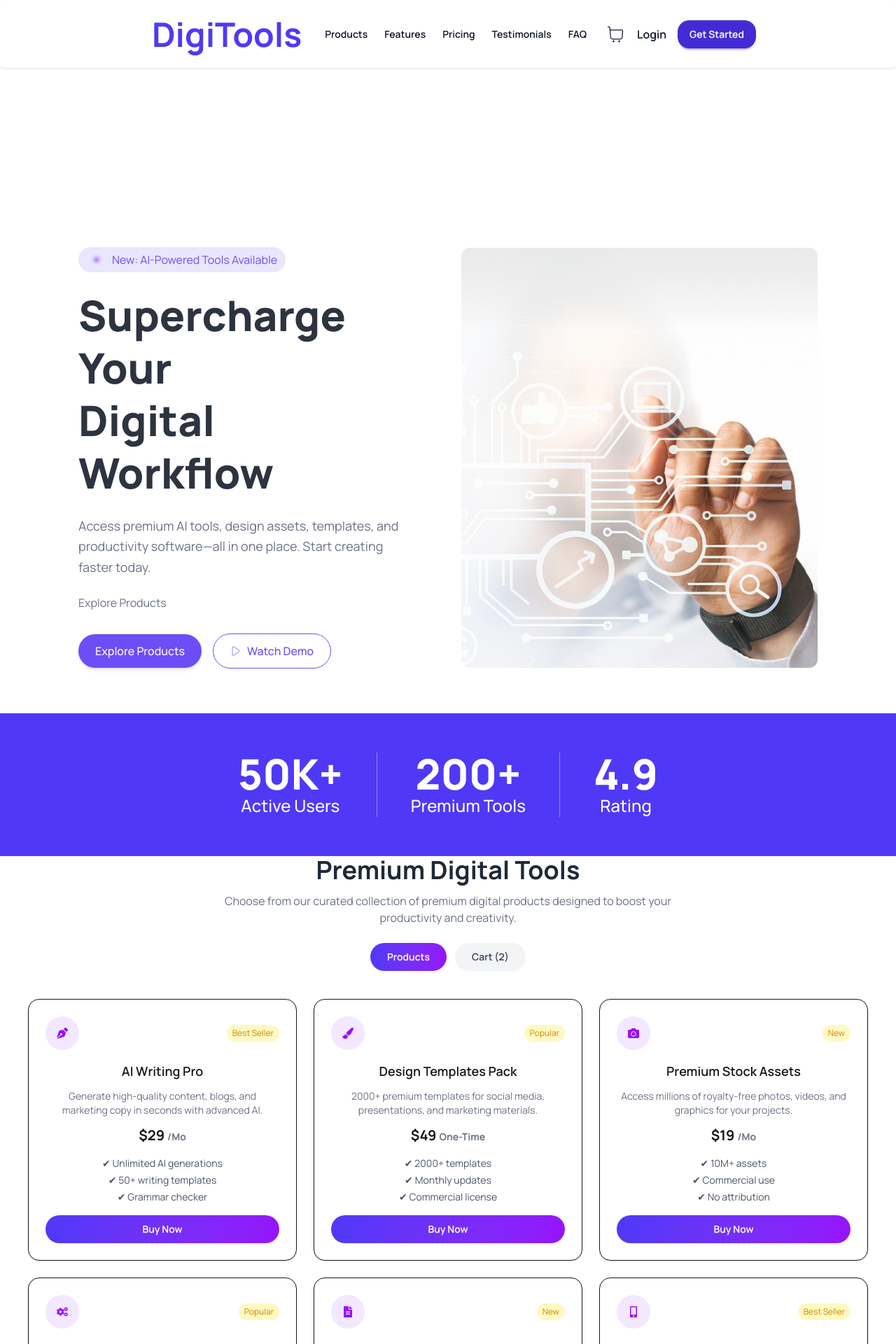
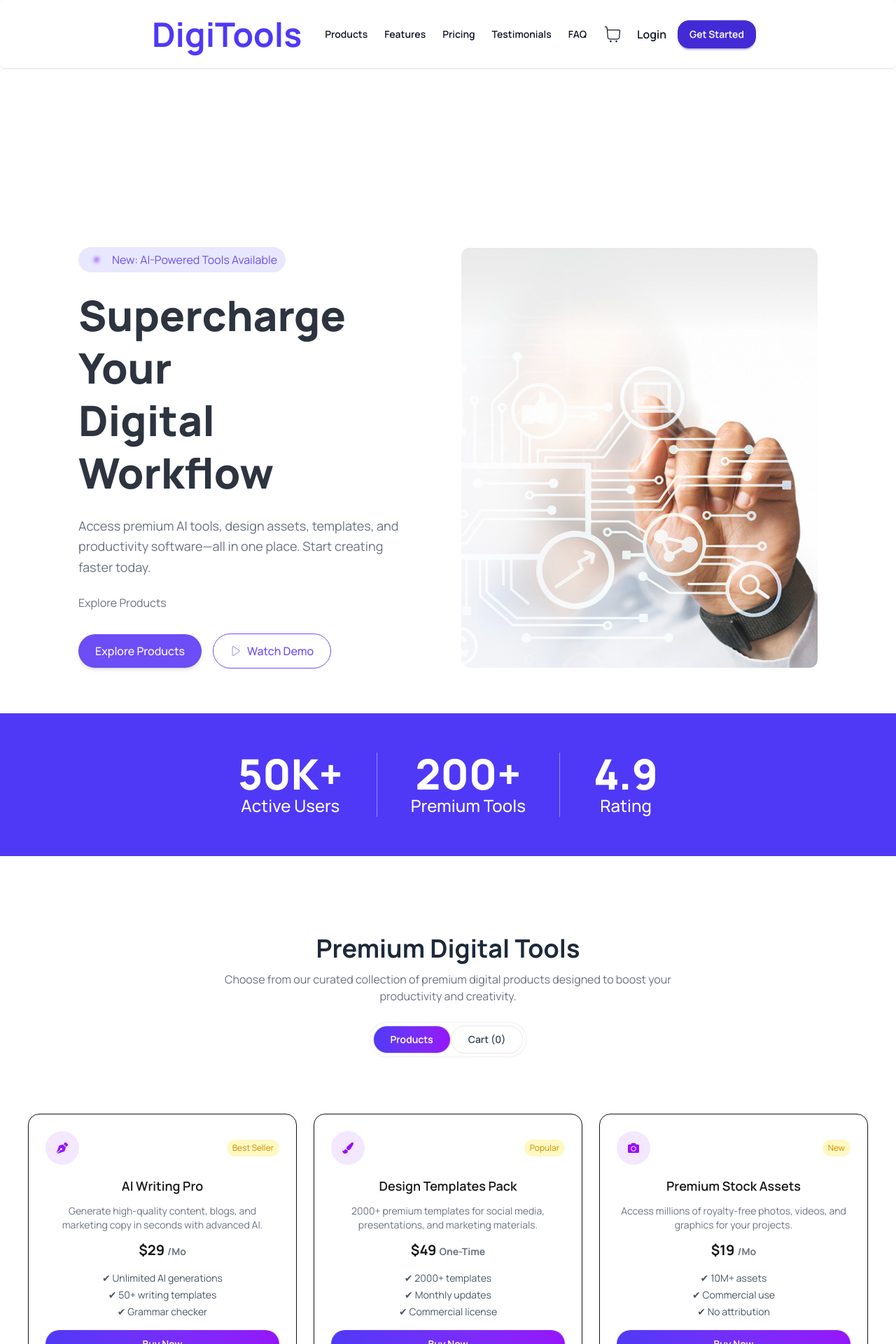
Before and after one commit to Samincode01/DigiTools-Platform, a React (Vite) app: page / in a window 1280 px wide. Shown: the top 1920 px of the page at 70% size. Built offline with nearby package versions, Linux system fonts and the light colour scheme.

Commit message:
Completed the project

```diff
--- a/src/App.jsx
+++ b/src/App.jsx
@@ -1,32 +1,32 @@
-import { useState } from 'react'
-import './App.css'
-import NavBar from './components/NavBar/NavBar'
-import HeroSectionnew from './components/NavBar/HeroSectionnew/HeroSectionnew'
-import RatingSection from './components/NavBar/RatingSection/RatingSection'
-import GetStarted from './components/GetStarted/GetStarted'
-import PricingSection from './components/PricingSection/PricingSection'
-import TransformSection from './components/TransformSection/TransformSection'
-import FooterSection from './components/FooterSection/FooterSection'
-import ProductSection from './components/ProductSection/ProductSection'
+import { useState } from "react";
+import "./App.css";
+import NavBar from "./components/NavBar/NavBar";
+import HeroSectionnew from "./components/NavBar/HeroSectionnew/HeroSectionnew";
+import RatingSection from "./components/NavBar/RatingSection/RatingSection";
+import GetStarted from "./components/GetStarted/GetStarted";
+import PricingSection from "./components/PricingSection/PricingSection";
+import TransformSection from "./components/TransformSection/TransformSection";
+import FooterSection from "./components/FooterSection/FooterSection";
+import ProductSection from "./components/ProductSection/ProductSection";
 
 function App() {
-
+  const [cart, setCart] = useState([]);
 
   return (
-   <>
-   <div>
-    <NavBar></NavBar>
-   <HeroSectionnew></HeroSectionnew>
-   <RatingSection></RatingSection>
-   <ProductSection></ProductSection>
-   <GetStarted></GetStarted>
-   <PricingSection></PricingSection>
-   <TransformSection></TransformSection>
-   <FooterSection></FooterSection>
-   </div>
+    <div>
+      <NavBar cart={cart} />
 
-   </>
-  )
+      <HeroSectionnew />
+      <RatingSection />
+
+      <ProductSection cart={cart} setCart={setCart} />
+
+      <GetStarted />
+      <PricingSection />
+      <TransformSection />
+      <FooterSection />
+    </div>
+  );
 }
 
-export default App
+export default App;
--- a/src/components/NavBar/NavBar.jsx
+++ b/src/components/NavBar/NavBar.jsx
@@ -1,7 +1,7 @@
 import React from 'react';
 import { CiShoppingCart } from 'react-icons/ci';
 
-const NavBar = () => {
+const NavBar = ({cart}) => {
     return (
         <div>
             <div className="m-auto px-48 py-4 max-lg:collapse bg-white lg:mb-48 shadow-sm w-full rounded-md items-center">
@@ -25,7 +25,15 @@ const NavBar = () => {
     </div>
     <div className="navbar-end font-semibold">
         <ul className='flex justify-between gap-4 items-center text-[#101727]'>
-            <li className='text-3xl cursor-pointer hover:bg-gray-100'> <CiShoppingCart/> </li>
+            <li className="relative text-3xl cursor-pointer hover:bg-gray-100 p-1">
+  <CiShoppingCart />
+
+  {cart.length > 0 && (
+    <span className="absolute -top-2 -right-2 bg-red-500 text-white text-[10px] w-5 h-5 flex items-center justify-center rounded-full">
+      {cart.length}
+    </span>
+  )}
+</li>
             <li className='cursor-pointer hover:bg-gray-100'>Login</li>
             <li><button className="btn btn-primary rounded-2xl text-white">Get Started</button></li>
         </ul>
--- a/src/components/ProductSection/ProductCard.jsx
+++ b/src/components/ProductSection/ProductCard.jsx
@@ -1,4 +1,4 @@
-import React, { useEffect, useState } from "react";
+import React from "react";
 import {
   FaPenNib,
   FaPaintBrush,
@@ -16,18 +16,74 @@ const iconMap = {
   file: FaFileAlt,
   mobile: FaMobileAlt,
 };
-const ProductCard = () => {
-    const [products, setProducts] = useState([]);
-    useEffect(()=>{
-            fetch('../../../public/data.json')
-            .then(res=>res.json())
-            .then((data)=>setProducts(data.products));
 
-    },[]);
+const ProductCard = ({ items, addToCart, removeFromCart, view }) => {
 
+  // 🟣 CART VIEW
+  if (view === "cart") {
     return (
+      <div className="max-w-3xl mx-auto space-y-4 p-10">
+
+        <h2 className="text-xl font-semibold text-left mb-4">Your Cart</h2>
+
+        {items.map((item) => {
+          const Icon = iconMap[item.icon];
+
+          return (
+            <div
+              key={item.id}
+              className="flex items-center justify-between bg-gray-100 p-4 rounded-xl"
+            >
+
+              <div className="flex items-center gap-4">
+                <div className="w-12 h-12 rounded-full bg-white flex items-center justify-center">
+                  <Icon className="text-purple-600 text-lg" />
+                </div>
+
+                <div className="text-center">
+                  <h3 className="font-semibold text-[18px]">
+                    {item.title}
+                  </h3>
+                  <p className="text-sm text-gray-500 mt-1 text-left">
+                    {item.price}
+                  </p>
+                </div>
+              </div>
+
+              <button
+                onClick={() => removeFromCart(item.id)}
+                className="text-red-500 text-sm"
+              >
+                Remove
+              </button>
+            </div>
+          );
+        })}
+
+
+        <div className="flex justify-between mt-6 font-semibold text-lg">
+          <span className='text-[#627382] text-[16px]'>Total:</span>
+          <span className='text-[#627382] text-[16px]'>
+            $
+            {items.reduce(
+              (total, item) =>
+                total + parseInt(item.price.replace("$", "")),
+              0
+            )}
+          </span>
+        </div>
+
+        <button className="w-full mt-4 py-3 rounded-full bg-gradient-to-r from-[#4f39f6] to-[#9514fa] font-bold text-white text-[16px] hover:cursor-pointer">
+          Proceed To Checkout
+        </button>
+      </div>
+    );
+  }
+
+
+  return (
     <div className="grid md:grid-cols-3 gap-6 p-10">
-      {products.map((item) => {
+      {items.map((item) => {
         const Icon = iconMap[item.icon];
 
         return (
@@ -64,7 +120,10 @@ const ProductCard = () => {
               ))}
             </ul>
 
-            <button className="btn w-full rounded-full bg-gradient-to-r from-[#4f39f6] to-[#9514fa] text-white border-none">
+            <button
+              onClick={() => addToCart(item)}
+              className="btn w-full rounded-full bg-gradient-to-r from-[#4f39f6] to-[#9514fa] text-white border-none"
+            >
               Buy Now
             </button>
           </div>
@@ -74,6 +133,4 @@ const ProductCard = () => {
   );
 };
 
-
-
 export default ProductCard;
--- a/src/components/ProductSection/ProductSection.jsx
+++ b/src/components/ProductSection/ProductSection.jsx
@@ -1,9 +1,31 @@
-import React from 'react';
-import ProductCard from './ProductCard';
+import React, { useState, useEffect } from "react";
+import ProductCard from "./ProductCard";
 
-const ProductSection = () => {
+const ProductSection = ({ cart, setCart }) => {
+  const [products, setProducts] = useState([]);
+  const [view, setView] = useState("products");
+
+  useEffect(() => {
+    fetch("/data.json")
+      .then((res) => res.json())
+      .then((data) => setProducts(data.products));
+  }, []);
+
+  const addToCart = (item) => {
+    setCart((prev) => {
+      if (prev.find((p) => p.id === item.id)) return prev;
+      return [...prev, item];
+    });
+  };
+
+  const removeFromCart = (id) => {
+    setCart((prev) => prev.filter((item) => item.id !== id));
+  };
+
+  const displayedItems = view === "products" ? products : cart;
+
   return (
-         <div className="text-center mb-12">
+    <div className="text-center mb-12 mt-28">
       <h1 className="text-4xl font-bold text-gray-800 mb-3">
         Premium Digital Tools
       </h1>
@@ -12,19 +34,40 @@ const ProductSection = () => {
         Choose from our curated collection of premium digital products designed
         to boost your productivity and creativity.
       </p>
+      <div className="flex justify-center gap-3 mb-10">
+        <div className="p-1 border-2 border-[#F6F6F6] bg-white rounded-full">
 
-      <div className="flex justify-center gap-3">
-        <button className="btn rounded-full bg-gradient-to-r from-[#4f39f6] to-[#9514fa] text-white border-none px-6">
+          <button
+            onClick={() => setView("products")}
+            className={`btn rounded-full px-6 ${
+              view === "products"
+                ? "bg-gradient-to-r from-[#4f39f6] to-[#9514fa] text-white"
+                : "bg-white text-gray-700"
+            }`}
+          >
             Products
           </button>
 
-        <button className="btn rounded-full bg-gray-100 text-gray-700 border-none px-6">
-          Cart (2)
+          <button
+            onClick={() => setView("cart")}
+            className={`btn rounded-full px-6 ${
+              view === "cart"
+                ? "bg-gradient-to-r from-[#4f39f6] to-[#9514fa] text-white"
+                : "bg-white text-gray-700"
+            }`}
+          >
+            Cart ({cart.length})
           </button>
+
         </div>
-      <div>
-        <ProductCard></ProductCard>
       </div>
+
+      <ProductCard
+        items={displayedItems}
+        addToCart={addToCart}
+        removeFromCart={removeFromCart}
+        view={view}
+      />
     </div>
   );
 };
```
Lines whose indentation alone changed are shown as unchanged.
